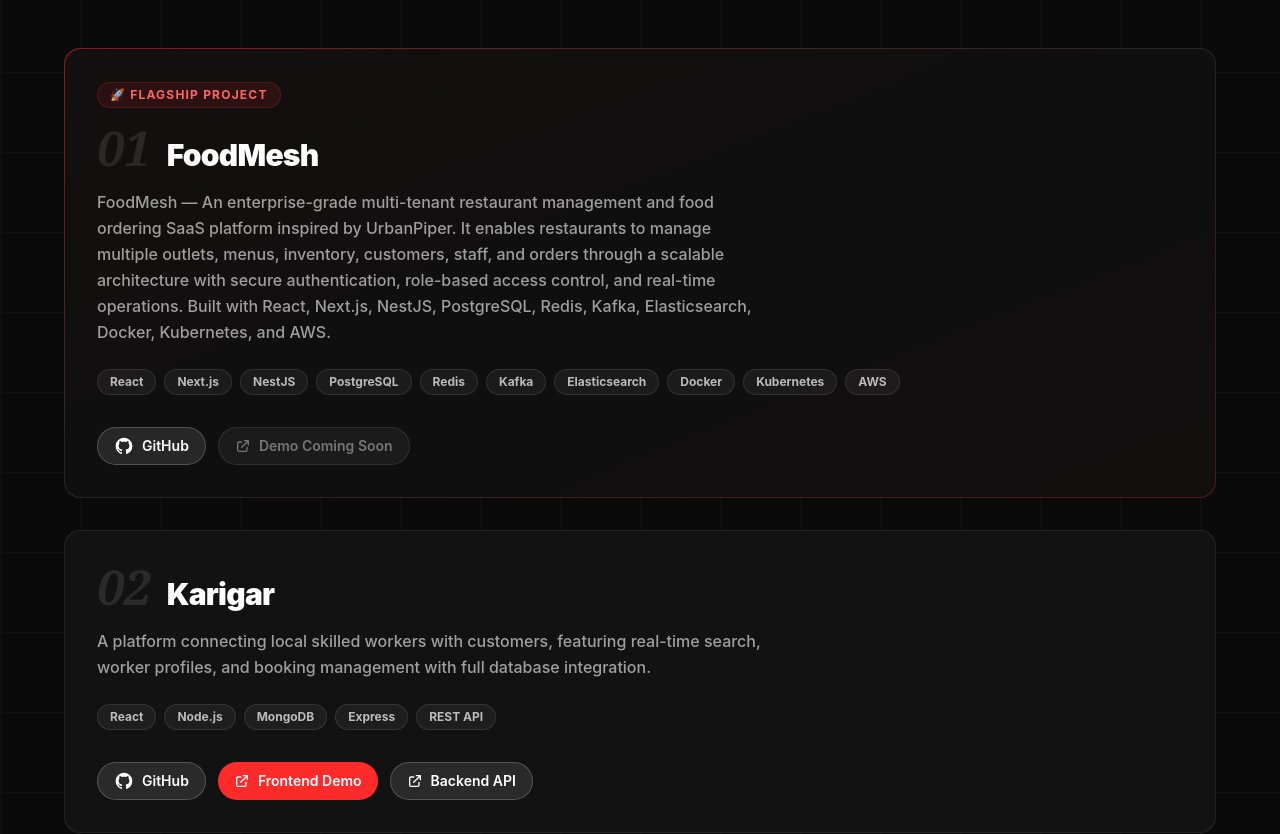
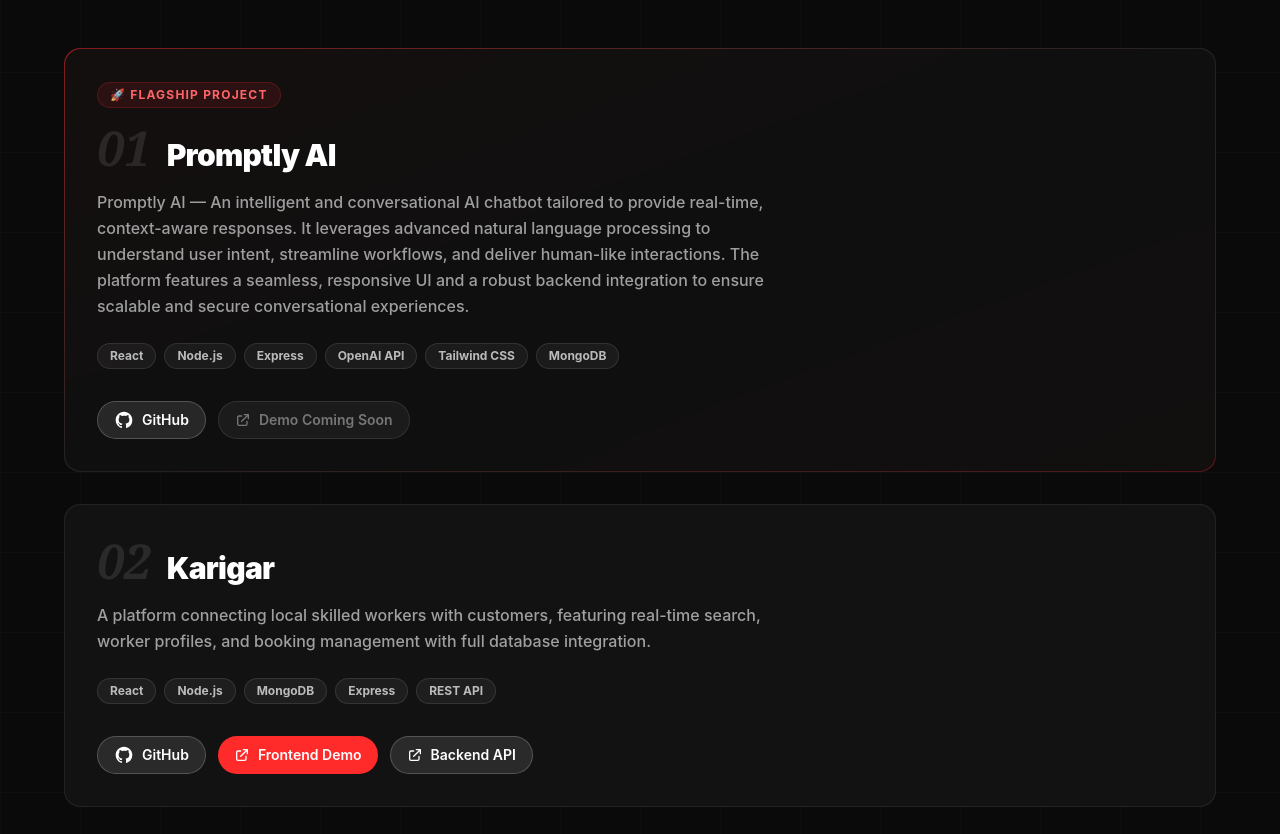
Before and after one commit to rtrashid3120/portfolio, a React (Vite) app: page / in a window 1280 px wide. Shown: the part 4600-5434 px from the top of the page. Built offline with nearby package versions, Linux system fonts and the light colour scheme; no server answers.

Commit message:
Update resume download filename and add Promptly AI project

```diff
--- a/src/components/Hero.jsx
+++ b/src/components/Hero.jsx
@@ -146,7 +146,7 @@
             {/* Resume Download Button */}
             <a
               href={heroContent.ctaResume.href}
-              download
+              download="Resume_Updated  20.docx"
               className="px-4 py-2 md:px-6 md:py-2 text-xs md:text-base rounded-full bg-transparent border border-white/50 text-white font-semibold hover:bg-white hover:text-black transition-all duration-300 backdrop-blur-md flex items-center gap-2"
             >
               <svg className="w-4 h-4" fill="none" stroke="currentColor" viewBox="0 0 24 24">
--- a/src/data/portfolioData.js
+++ b/src/data/portfolioData.js
@@ -17,7 +17,7 @@
   },
   summary:
     "Aspiring software engineer and motivated B.Tech Computer Science student with solid skills in Java, Spring Boot, React, and Python. Passionate about building scalable full-stack applications with clean architecture and modern tech stacks.",
-  resumeUrl: "/portfolio/Resume_Updated.docx",
+  resumeUrl: "/portfolio/Md_Rashid_Resume.docx",
 };
 
 export const socialLinks = {
@@ -36,7 +36,7 @@
     text: "Contact Me",
     href: "mailto:rtrashid3120@gmail.com?subject=Hiring Inquiry – Portfolio&body=Hello Md Rashid,%0D%0A%0D%0AI came across your portfolio and would like to discuss an opportunity with you.%0D%0A%0D%0ALooking forward to hearing from you.%0D%0ABest Regards,",
   },
-  ctaResume: { text: "Download Resume", href: "/portfolio/Resume_Updated.docx" },
+  ctaResume: { text: "Download Resume", href: "/portfolio/Md_Rashid_Resume.docx" },
 };
 
 export const aboutContent = {
@@ -242,26 +242,22 @@
 
 export const projects = [
   {
-    id: "foodmesh",
+    id: "promptly",
     number: "01",
     badge: "🚀 Flagship Project",
-    title: "FoodMesh",
+    title: "Promptly AI",
     description:
-      "FoodMesh — An enterprise-grade multi-tenant restaurant management and food ordering SaaS platform inspired by UrbanPiper. It enables restaurants to manage multiple outlets, menus, inventory, customers, staff, and orders through a scalable architecture with secure authentication, role-based access control, and real-time operations. Built with React, Next.js, NestJS, PostgreSQL, Redis, Kafka, Elasticsearch, Docker, Kubernetes, and AWS.",
+      "Promptly AI — An intelligent and conversational AI chatbot tailored to provide real-time, context-aware responses. It leverages advanced natural language processing to understand user intent, streamline workflows, and deliver human-like interactions. The platform features a seamless, responsive UI and a robust backend integration to ensure scalable and secure conversational experiences.",
     techTags: [
       "React",
-      "Next.js",
-      "NestJS",
-      "PostgreSQL",
-      "Redis",
-      "Kafka",
-      "Elasticsearch",
-      "Docker",
-      "Kubernetes",
-      "AWS",
+      "Node.js",
+      "Express",
+      "OpenAI API",
+      "Tailwind CSS",
+      "MongoDB"
     ],
     links: {
-      github: "https://github.com/rtrashid3120",
+      github: "https://github.com/rtrashid3120/promptly",
       demo: null,
     },
     isFlagship: true,
```
